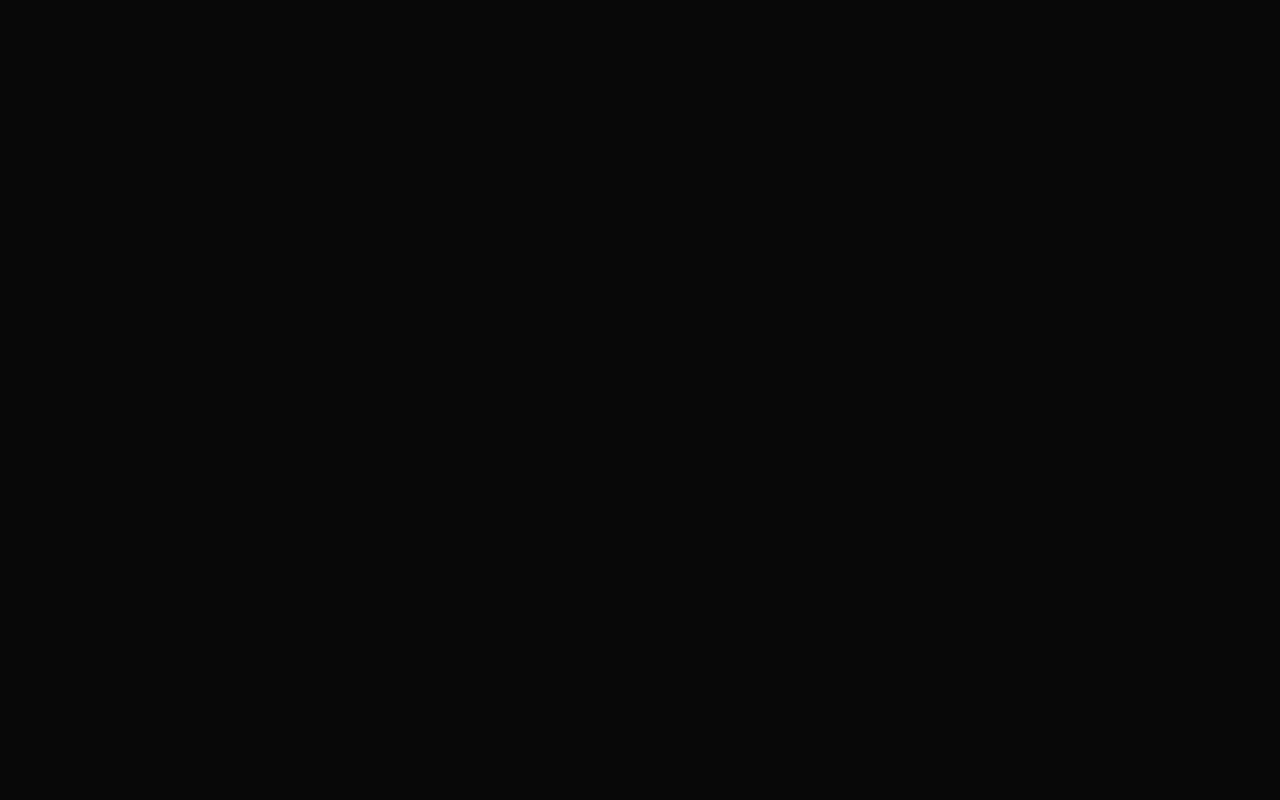
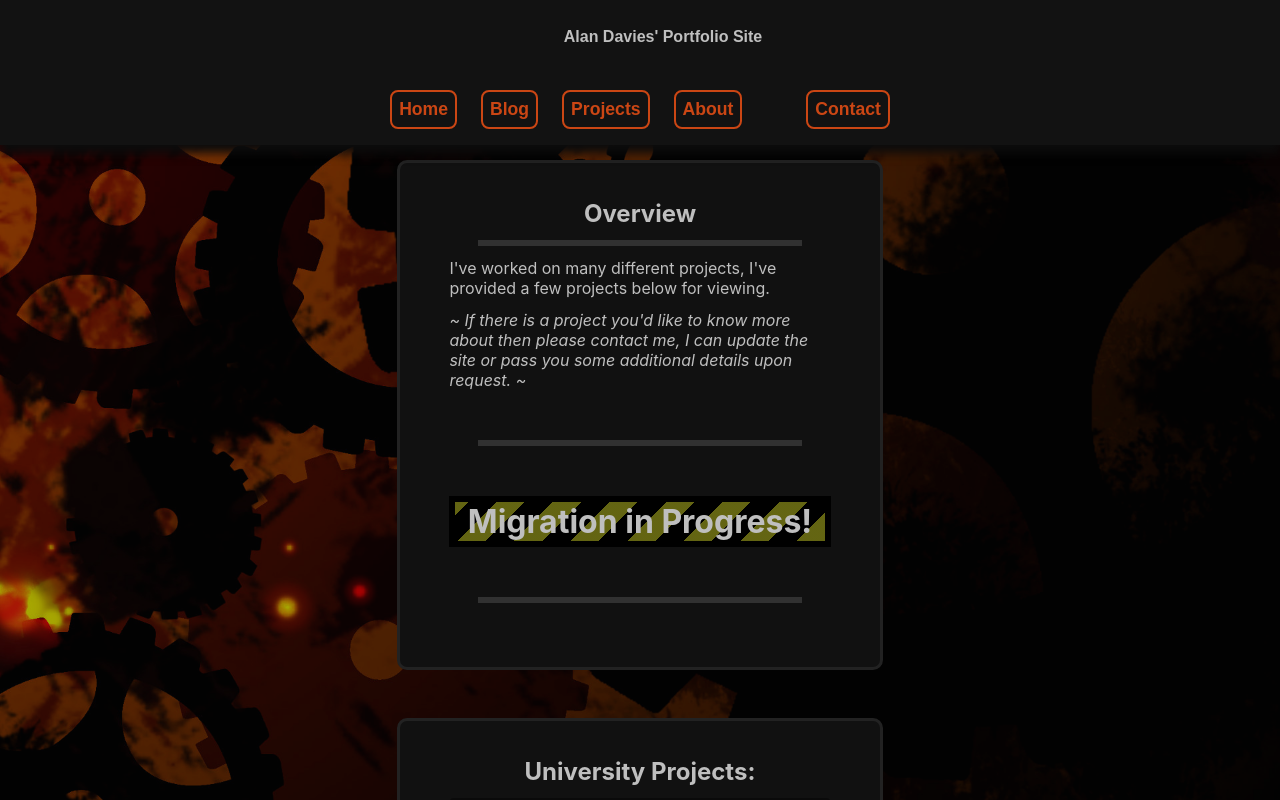
Before and after one commit to MorickClive/MorickClive.github.io, a React (Vite) app: page /projects in a window 1280 px wide. Before the commit this address had no page. Shown: the top 800 px of the page. Built offline with nearby package versions, Linux system fonts and the light colour scheme.

Commit message:
AD: updated projects page

```diff
--- a/src/components/Header.tsx
+++ b/src/components/Header.tsx
@@ -10,7 +10,7 @@ export default function Header() {
       <div id="nav">
         <Link to="/">Home</Link>
         <Link to="/blog">Blog</Link>
-        <Link to="/wip" role="link" style={{ color: '#888'}}>Projects</Link>
+        <Link to="/projects">Projects</Link>
         <Link to="/about">About</Link>
         <Link to="/contact" className="contact">Contact</Link>
       </div>
--- a/src/components/getProjects.ts
+++ b/src/components/getProjects.ts
@@ -1,6 +1,6 @@
+import type { Project } from '../data/types/types.d.ts';
 import projectsData from '../data/projects.json';
-import { Project } from '../data/types/types.d.ts';
 
 export default function getProjects(): Project[] {
-    return projectList;
+    return projectsData;
 }
--- a/src/main.tsx
+++ b/src/main.tsx
@@ -7,6 +7,7 @@ import App from './App';
 import Home from './pages/home/page';
 import About from './pages/about/page';
 import Blog from './pages/blog/page';
+import Projects from './pages/projects/page';
 import Contact from './pages/contact/page';
 import WorkInProgress from './pages/work-in-progress/page'
 
@@ -18,6 +19,7 @@ ReactDOM.createRoot(document.getElementById('root')!).render(
           <Route index element={<Home />} />
           <Route path="about" element={<About />} />
           <Route path="blog" element={<Blog />} />
+          <Route path="projects" element={<Projects />} />
           <Route path="contact" element={<Contact />} />
           <Route path="wip" element={<WorkInProgress />} />
         </Route>
--- a/src/pages/projects/page.tsx
+++ b/src/pages/projects/page.tsx
@@ -1,16 +1,23 @@
-import type { Project } from '../../types/types';
+import type { Project } from '../../data/types/types.d.ts';
 import { Link } from "react-router-dom";
 import getProjects from '../../components/getProjects';
 
 const projectTypes = ["University", "Hobby"];
 
-export default function projects() {
+export default function Projects() {
     return <>
         <div className="container">
             <h2 className='titleHeader'>Overview</h2>
             <hr className="article" />
+
             <p>I've worked on many different projects, I've provided a few projects below for viewing.</p>
             <em>~ If there is a project you'd like to know more about then please contact me, I can update the site or pass you some additional details upon request. ~</em>
+
+		    <div className="wipBox">
+                <hr className="article top"/>
+                <h1 className="constructionBanner">Migration in Progress!</h1>
+                <hr className="article bottom" />
+            </div>
         </div>
         {ProjectSections(getProjects())}
     </>
```
